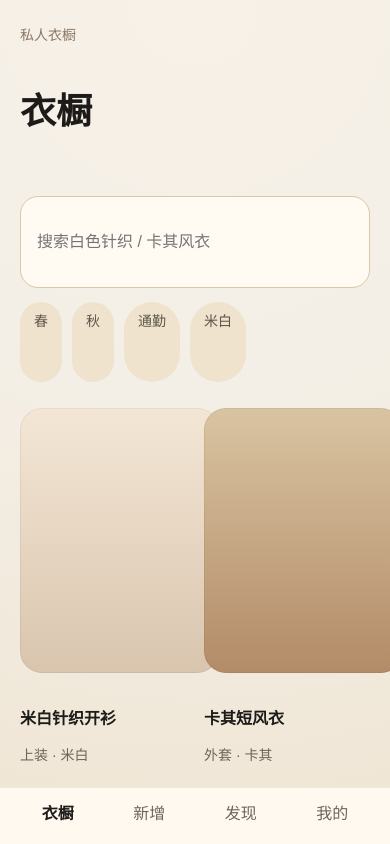
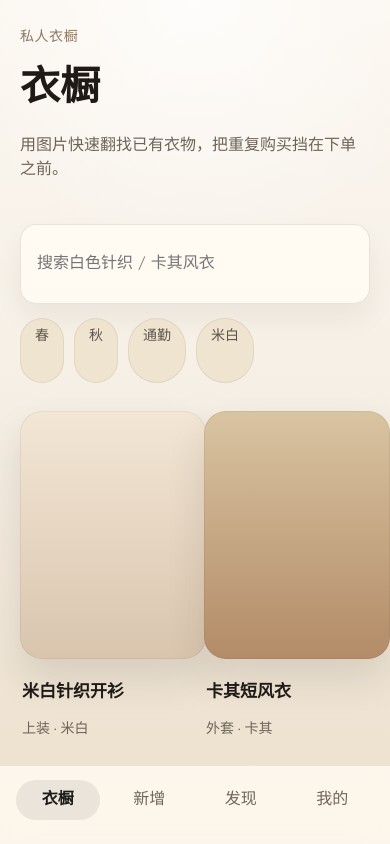
Before and after one commit to pandacoffee-ghost/closingast, a Next.js app: page /wardrobe in a window 390 px wide. Built offline with nearby package versions, Linux system fonts and the light colour scheme; no server answers.

Commit message:
style: polish wardrobe mobile experience

```diff
--- a/app/globals.css
+++ b/app/globals.css
@@ -1,5 +1,8 @@
 :root {
   color-scheme: light;
+  --bg: #f6f0e7;
+  --text: #1f1a16;
+  --line: rgba(64, 48, 34, 0.12);
 }
 
 * {
@@ -10,7 +13,52 @@ html,
 body {
   margin: 0;
   min-height: 100%;
-  font-family: sans-serif;
-  background: #f4efe6;
-  color: #1d1b19;
+  font-family: "Iowan Old Style", "Palatino Linotype", "Book Antiqua", Georgia, serif;
+  background:
+    radial-gradient(circle at top, rgba(255, 255, 255, 0.75) 0%, transparent 30%),
+    linear-gradient(180deg, #fbf6ef 0%, var(--bg) 42%, #ecdfcb 100%);
+  color: var(--text);
 }
+
+body {
+  line-height: 1.5;
+}
+
+button,
+input,
+select,
+textarea {
+  font: inherit;
+}
+
+input,
+select,
+textarea {
+  width: 100%;
+  min-height: 48px;
+  border: 1px solid var(--line);
+  border-radius: 16px;
+  padding: 14px 16px;
+  background: rgba(255, 250, 242, 0.96);
+  color: var(--text);
+  transition: border-color 180ms ease, box-shadow 180ms ease, transform 180ms ease;
+}
+
+input:focus,
+select:focus,
+textarea:focus,
+button:focus-visible,
+a:focus-visible {
+  outline: none;
+  border-color: rgba(175, 111, 79, 0.55);
+  box-shadow: 0 0 0 4px rgba(175, 111, 79, 0.14);
+}
+
+button {
+  min-height: 48px;
+  transition: transform 180ms ease, opacity 180ms ease, box-shadow 180ms ease;
+}
+
+button:active {
+  transform: scale(0.985);
+}
--- a/app/wardrobe/page.tsx
+++ b/app/wardrobe/page.tsx
@@ -13,13 +13,16 @@ export default async function WardrobePage() {
         minHeight: "100dvh",
         display: "grid",
         gridTemplateRows: "1fr auto",
-        background: "radial-gradient(circle at top, #f7f1e8 0%, #f4efe6 45%, #efe5d4 100%)"
+        background: "transparent"
       }}
     >
-      <section style={{ padding: "24px 20px 12px", display: "grid", gap: "22px" }}>
+      <section style={{ padding: "28px 20px 12px", display: "grid", gap: "24px" }}>
         <header style={{ display: "grid", gap: "6px" }}>
-          <span style={{ color: "#8b7764", fontSize: "14px" }}>私人衣橱</span>
-          <h1 style={{ margin: 0, fontSize: "36px", lineHeight: 1 }}>衣橱</h1>
+          <span style={{ color: "#8b7764", fontSize: "14px", letterSpacing: "0.04em" }}>私人衣橱</span>
+          <h1 style={{ margin: 0, fontSize: "40px", lineHeight: 0.96 }}>衣橱</h1>
+          <p style={{ margin: 0, color: "#6d6459", maxWidth: "22rem" }}>
+            用图片快速翻找已有衣物，把重复购买挡在下单之前。
+          </p>
         </header>
 
         <FilterBar />
--- a/components/items/image-picker.tsx
+++ b/components/items/image-picker.tsx
@@ -10,7 +10,7 @@ export function ImagePicker() {
         padding: "18px",
         borderRadius: "20px",
         border: "1px dashed #c9b79b",
-        background: "#fffaf2"
+        background: "rgba(255, 250, 242, 0.94)"
       }}
     >
       <span style={{ fontWeight: 600 }}>上传衣服图片</span>
--- a/components/navigation/bottom-nav.tsx
+++ b/components/navigation/bottom-nav.tsx
@@ -17,10 +17,10 @@ export function BottomNav() {
         display: "grid",
         gridTemplateColumns: "repeat(4, minmax(0, 1fr))",
         gap: "8px",
-        padding: "12px 16px 20px",
+        padding: "14px 16px 24px",
         borderTop: "1px solid rgba(29, 27, 25, 0.08)",
-        background: "rgba(255, 250, 242, 0.95)",
-        backdropFilter: "blur(12px)"
+        background: "rgba(255, 250, 242, 0.82)",
+        backdropFilter: "blur(18px)"
       }}
     >
       {items.map((item) => (
@@ -31,7 +31,10 @@ export function BottomNav() {
             textAlign: "center",
             color: item.href === "/wardrobe" ? "#1d1b19" : "#6f655b",
             fontWeight: item.href === "/wardrobe" ? 700 : 500,
-            textDecoration: "none"
+            textDecoration: "none",
+            padding: "8px 6px",
+            borderRadius: "999px",
+            background: item.href === "/wardrobe" ? "rgba(31, 26, 22, 0.08)" : "transparent"
           }}
         >
           {item.label}
--- a/components/wardrobe/filter-bar.tsx
+++ b/components/wardrobe/filter-bar.tsx
@@ -9,12 +9,7 @@ export function FilterBar() {
         aria-label="搜索衣物"
         placeholder="搜索白色针织 / 卡其风衣"
         style={{
-          width: "100%",
-          padding: "14px 16px",
-          borderRadius: "18px",
-          border: "1px solid #d8c7a8",
-          fontSize: "16px",
-          background: "#fffaf2"
+          boxShadow: "0 14px 28px rgba(45, 31, 17, 0.06)"
         }}
       />
 
@@ -26,9 +21,10 @@ export function FilterBar() {
               whiteSpace: "nowrap",
               padding: "8px 14px",
               borderRadius: "999px",
-              background: "#efe3ce",
+              background: "rgba(239, 227, 206, 0.9)",
               color: "#5d544a",
-              fontSize: "14px"
+              fontSize: "14px",
+              border: "1px solid rgba(64, 48, 34, 0.08)"
             }}
           >
             {filter}
--- a/components/wardrobe/item-card.tsx
+++ b/components/wardrobe/item-card.tsx
@@ -16,12 +16,12 @@ export function ItemCard({ title, category, color, tone }: ItemCardProps) {
           aspectRatio: "3 / 4",
           borderRadius: "22px",
           background: tone,
-          boxShadow: "inset 0 0 0 1px rgba(29, 27, 25, 0.06)"
+          boxShadow: "0 20px 38px rgba(44, 31, 21, 0.12), inset 0 0 0 1px rgba(29, 27, 25, 0.06)"
         }}
       />
 
-      <div style={{ display: "grid", gap: "4px" }}>
-        <strong>{title}</strong>
+      <div style={{ display: "grid", gap: "4px", minHeight: "58px", padding: "2px 2px 0" }}>
+        <strong style={{ fontSize: "17px", lineHeight: 1.2 }}>{title}</strong>
         <span style={{ color: "#6d6459", fontSize: "14px" }}>
           {category} · {color}
         </span>
```
Also changed, not shown: app/discover/page.tsx (+6 -3 lines), app/items/new/page.tsx (+6 -3 lines), components/items/item-form-client.tsx (+8 -7 lines), components/items/link-import-panel.tsx (+5 -3 lines).
